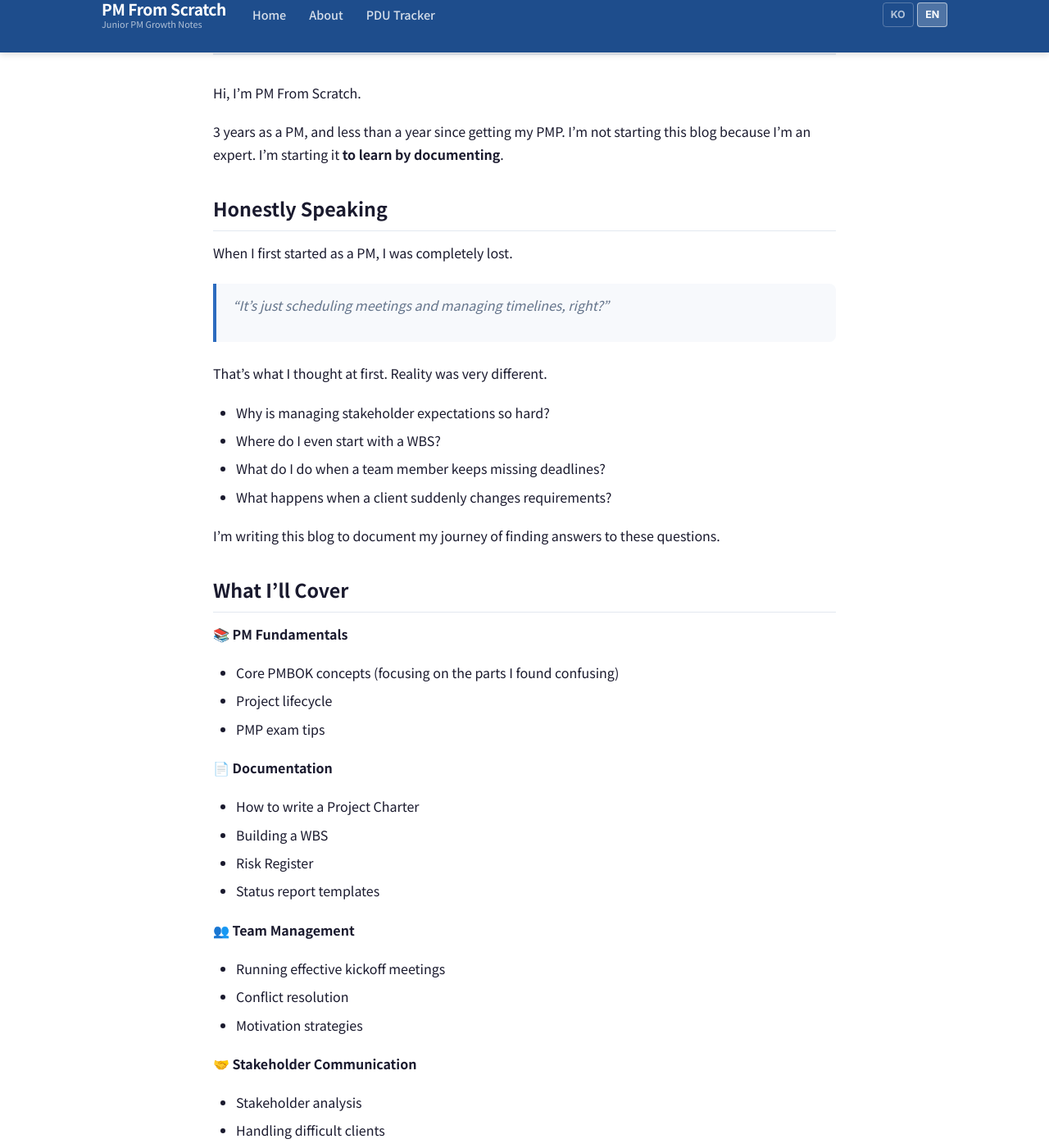
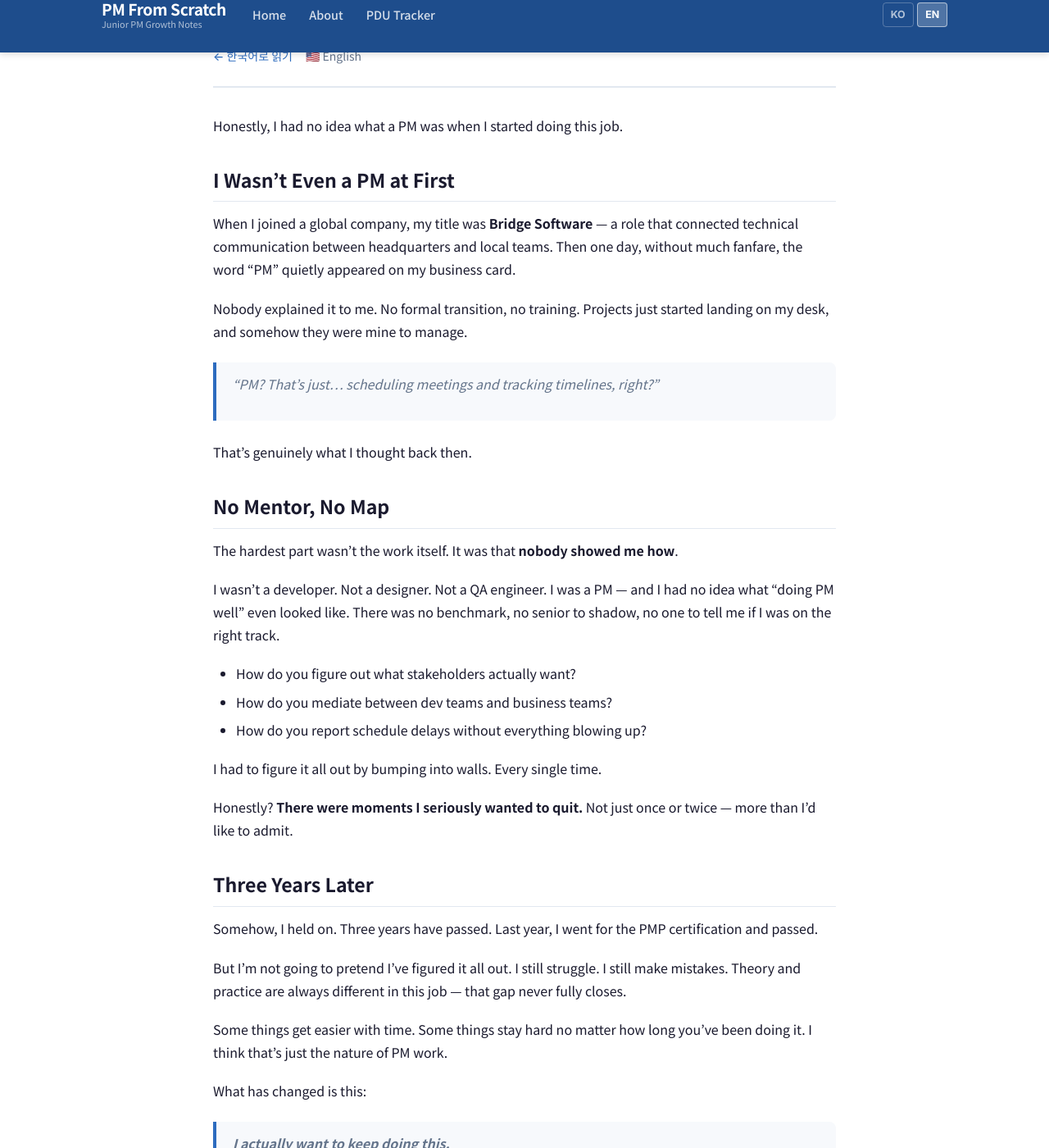
Before and after one commit to sumokmax-proj/pm-from-scratch, a Jekyll site: the page built from _posts/en/2026-03-25-welcome.md, in a window 1280 px wide and 1400 px high, scrolled down 222 px. Shown: the whole window at 82% size. Built offline with Jekyll 4.4.1, drawn with Linux system fonts in a browser that asks for light colours; some of the changed text lies outside the part shown.

Commit message:
update: rewrite English welcome post with personal story

```diff
--- a/_posts/en/2026-03-25-welcome.md
+++ b/_posts/en/2026-03-25-welcome.md
@@ -1,65 +1,79 @@
 ---
 layout: post
-title: "Starting PM From Scratch"
+title: "From Not Knowing What a PM Was to Getting PMP Certified — Starting PM From Scratch"
 date: 2026-03-25 09:00:00 +0900
 lang: en
 ref: welcome-to-pm-from-scratch
 categories: [fundamentals]
-tags: [introduction, PMP, junior-pm]
-description: "Why I'm starting this blog and what I'll be covering."
+tags: [introduction, PMP, junior-pm, career]
+description: "The story of going from Bridge Software — with no idea what a PM was — to suddenly being handed the PM title and a pile of projects. The moments I wanted to quit, and why I kept going anyway."
 pdu_category: "Business Acumen"
 pdu_hours: 0.5
 ---
 
-Hi, I'm PM From Scratch.
+Honestly, I had no idea what a PM was when I started doing this job.
 
-3 years as a PM, and less than a year since getting my PMP.
-I'm not starting this blog because I'm an expert. I'm starting it **to learn by documenting**.
+## I Wasn't Even a PM at First
 
-## Honestly Speaking
+When I joined a global company, my title was **Bridge Software** — a role that connected technical communication between headquarters and local teams. Then one day, without much fanfare, the word "PM" quietly appeared on my business card.
 
-When I first started as a PM, I was completely lost.
+Nobody explained it to me. No formal transition, no training. Projects just started landing on my desk, and somehow they were mine to manage.
 
-> "It's just scheduling meetings and managing timelines, right?"
+> "PM? That's just... scheduling meetings and tracking timelines, right?"
 
-That's what I thought at first. Reality was very different.
+That's genuinely what I thought back then.
 
-- Why is managing stakeholder expectations so hard?
-- Where do I even start with a WBS?
-- What do I do when a team member keeps missing deadlines?
-- What happens when a client suddenly changes requirements?
+## No Mentor, No Map
 
-I'm writing this blog to document my journey of finding answers to these questions.
+The hardest part wasn't the work itself. It was that **nobody showed me how**.
 
-## What I'll Cover
+I wasn't a developer. Not a designer. Not a QA engineer. I was a PM — and I had no idea what "doing PM well" even looked like. There was no benchmark, no senior to shadow, no one to tell me if I was on the right track.
 
-**📚 PM Fundamentals**
-- Core PMBOK concepts (focusing on the parts I found confusing)
-- Project lifecycle
-- PMP exam tips
+- How do you figure out what stakeholders actually want?
+- How do you mediate between dev teams and business teams?
+- How do you report schedule delays without everything blowing up?
 
-**📄 Documentation**
-- How to write a Project Charter
-- Building a WBS
-- Risk Register
-- Status report templates
+I had to figure it all out by bumping into walls. Every single time.
 
-**👥 Team Management**
-- Running effective kickoff meetings
-- Conflict resolution
-- Motivation strategies
+Honestly? **There were moments I seriously wanted to quit.** Not just once or twice — more than I'd like to admit.
 
-**🤝 Stakeholder Communication**
-- Stakeholder analysis
-- Handling difficult clients
-- Communication planning
+## Three Years Later
 
-## PDUs Too
+Somehow, I held on. Three years have passed. Last year, I went for the PMP certification and passed.
 
-I'll include PDU information in each post.
-Since writing content qualifies as PMI Category D (Creating New Knowledge),
-I'll also maintain a [PDU Tracker](/pm-from-scratch/en/pdu/) to track accumulated hours.
+But I'm not going to pretend I've figured it all out. I still struggle. I still make mistakes. Theory and practice are always different in this job — that gap never fully closes.
+
+Some things get easier with time. Some things stay hard no matter how long you've been doing it. I think that's just the nature of PM work.
+
+What has changed is this:
+
+> **I actually want to keep doing this.**
+
+That feeling of wanting to run away has slowly turned into wanting to keep showing up and figuring it out.
+
+## Why I'm Starting This Blog
+
+When I looked for PM resources in Korean, I kept running into the same problem: either there wasn't much, or what existed was too theoretical, or it was written from the perspective of someone who'd already figured everything out.
+
+I wanted to write for **people who feel as lost as I used to**.
+
+The me who didn't know what a PM was. The me who learned everything alone, without a mentor. The me who wanted to quit.
+
+And the me now — three years in, still learning, still sometimes confused.
+
+If you're reading this and any of that sounds familiar, I want you to know: **there's someone here who gets it.** I hope that's worth something.
 
 ---
 
-Fellow PMs facing similar challenges — let's grow together! 💪
+## What I'll Be Writing About
+
+**📚 PM Fundamentals** — PMBOK concepts, especially the parts I found confusing
+**📄 Documentation** — Project Charters, WBS, Risk Registers, Status Reports
+**👥 Team Management** — Kickoff meetings, conflict resolution, motivation
+**🤝 Stakeholders** — Stakeholder analysis, handling difficult clients
+
+I'll also tag each post with PDU info. You can track accumulated hours on the [PDU Tracker](/pm-from-scratch/en/pdu/) page.
+
+---
+
+If you're going through the same questions — glad you're here. Let's figure it out together. 💪
```
